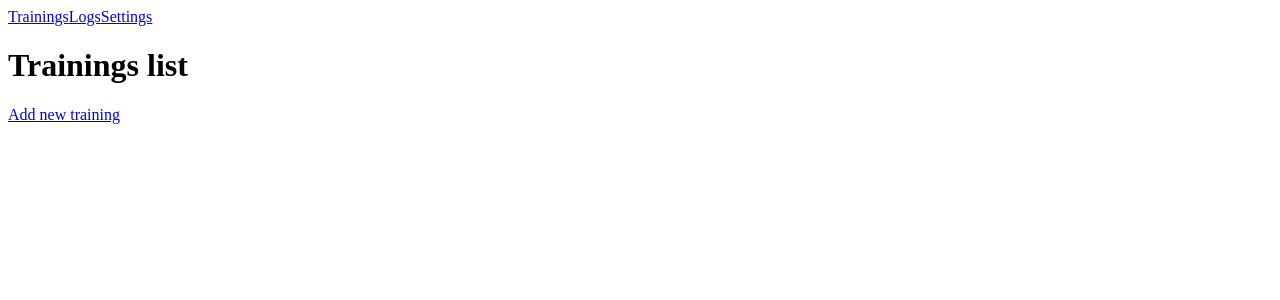
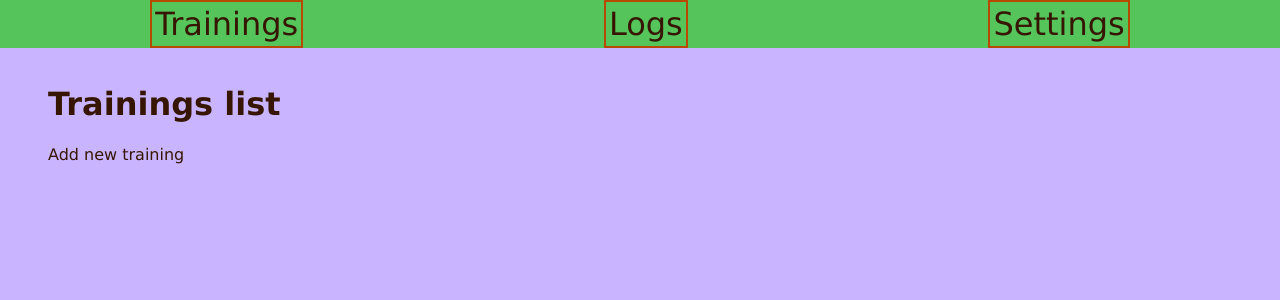
Before and after one commit to cptkidd62/yt-training-logger, a Vue app in the folder frontend/: page / in a window 1280 px wide. Shown: the top 300 px of the page. Built offline with nearby package versions, Linux system fonts and the light colour scheme.

Commit message:
add very basic css

```diff
--- a/frontend/src/App.vue
+++ b/frontend/src/App.vue
@@ -8,12 +8,38 @@ import { RouterView } from 'vue-router'
     <RouterLink to="/logs">Logs</RouterLink>
     <RouterLink to="/settings">Settings</RouterLink>
   </div>
-  <RouterView />
+  <div class="content">
+    <RouterView />
+  </div>
 </template>
 
 <style scoped>
 .navigation-bar {
-  display: flexbox;
+  display: flex;
+  align-items: center;
+  justify-content: center;
   flex-direction: row;
+  background-color: var(--color-primary);
+  margin: 0;
+  height: 3em
+}
+
+.navigation-bar a {
+  margin: auto;
+  padding: .1em;
+  border: 2px solid var(--color-secondary);
+  font-size: 2em;
+}
+
+.navigation-bar a:hover,
+:active {
+  text-decoration: none;
+  color: var(--color-text);
+  background-color: var(--color-secondary);
+}
+
+.content {
+  margin: 0 auto;
+  padding: 1em 3em;
 }
 </style>
--- /dev/null
+++ b/frontend/src/assets/main.css
@@ -0,0 +1,33 @@
+:root {
+  --color-bg: #c9b5ff;
+  --color-text: #361600;
+  --color-primary: #55c55b;
+  --color-secondary: #b84900;
+}
+
+body {
+  margin: 0;
+  font-family: Verdana, Geneva, Tahoma, sans-serif;
+  background-color: var(--color-bg);
+  color: var(--color-text);
+}
+
+a:link {
+  color: var(--color-text);
+  text-decoration: none;
+}
+
+a:visited {
+  color: var(--color-text);
+  text-decoration: none;
+}
+
+a:hover {
+  color: var(--color-secondary);
+  text-decoration: underline;
+}
+
+a:active {
+  color: var(--color-secondary);
+  text-decoration: underline;
+}
--- a/frontend/src/main.ts
+++ b/frontend/src/main.ts
@@ -3,6 +3,7 @@ import { createPinia } from 'pinia'
 
 import App from './App.vue'
 import router from './router'
+import './assets/main.css'
 
 const app = createApp(App)
 
```
